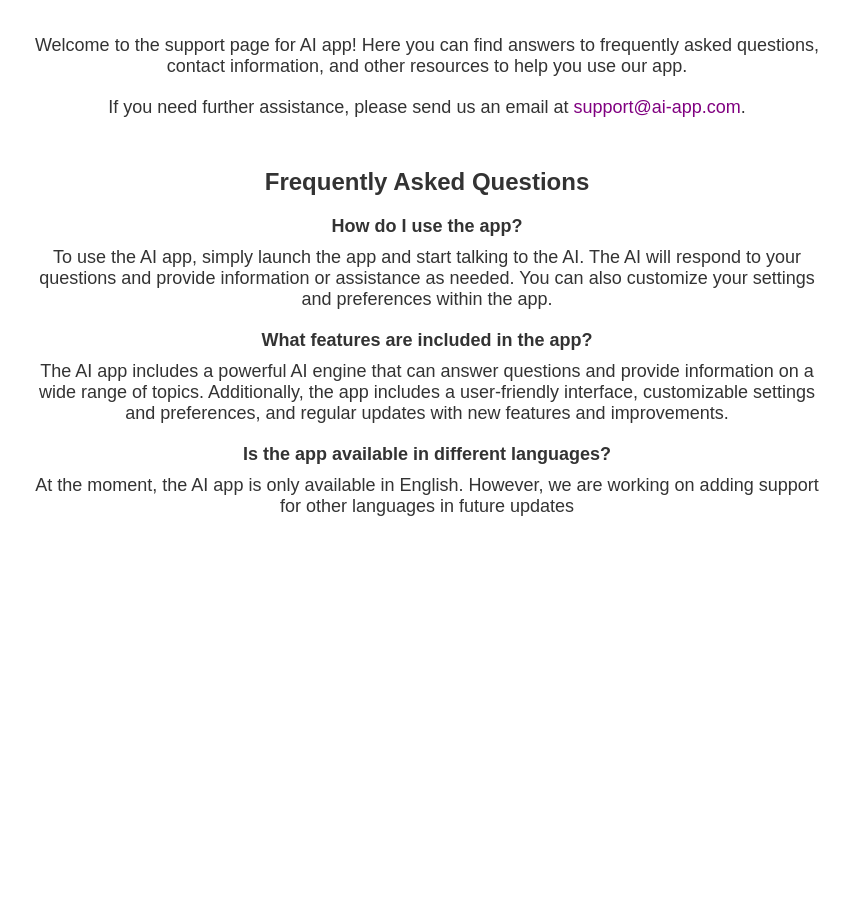
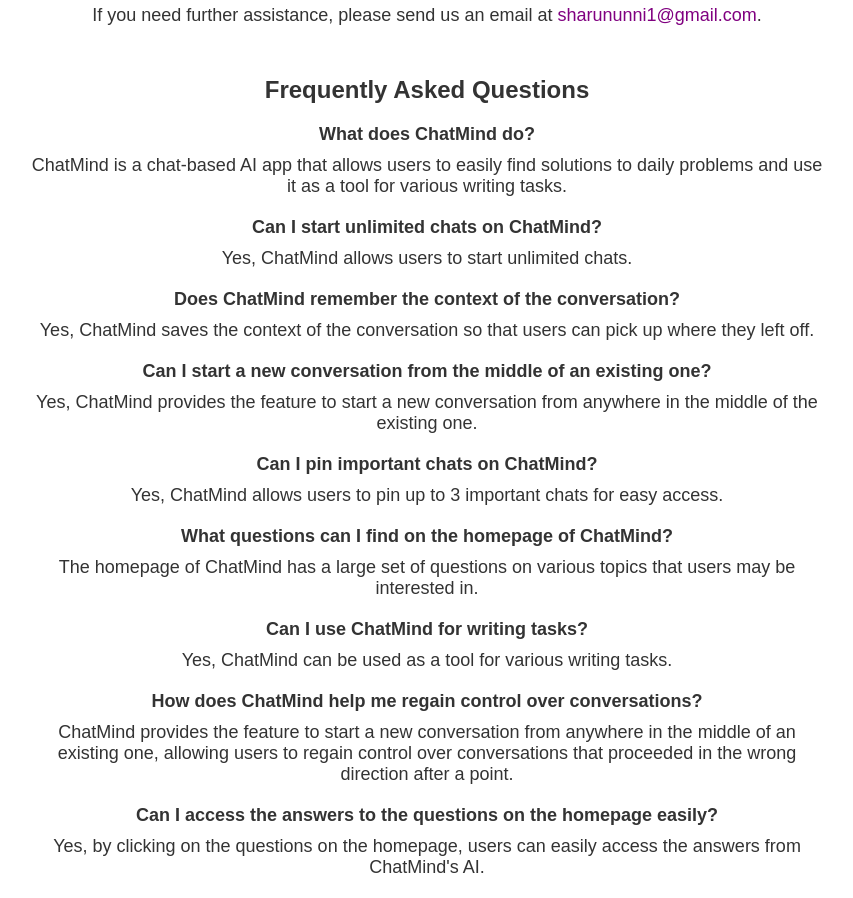
Before and after one commit to sharun19/sharun19.github.io, a plain HTML site: page index.html in a window 1280 px wide. Shown: the part 199-1097 px from the top of the page, without its empty margins (213-1066 px from the left). Before the commit the page ends 800 px from the top, so only its background shows below. Drawn offline with Linux system fonts and the light colour scheme.

Commit message:
Support for chat mind

```diff
--- a/index.html
+++ b/index.html
@@ -64,29 +64,55 @@
 </head>
 <body>
   <header>
-    <h1>Support for Pocket Genie</h1>
+    <h1>Support for Chat Mind</h1>
   </header>
   <main>
     <div class="container">
-      <h1>Support Page for AI app</h1>
       <div class="info">
-        <p>Welcome to the support page for AI app! Here you can find answers to frequently asked questions, contact information, and other resources to help you use our app.</p>
-        <p>If you need further assistance, please send us an email at <a href="mailto:support@ai-app.com">support@ai-app.com</a>.</p>
+        <p>Welcome to the support page for Chat Mind! Here you can find answers to frequently asked questions, contact information, and other resources to help you use our app.</p>
+        <p>If you need further assistance, please send us an email at <a href="mailto:sharununni1@gmail.com">sharununni1@gmail.com</a>.</p>
       </div>
 
       <h2>Frequently Asked Questions</h2>
       <ul>
+
+
         <li>
-          <div class="faq-question">How do I use the app?</div>
-          <div class="faq-answer">To use the AI app, simply launch the app and start talking to the AI. The AI will respond to your questions and provide information or assistance as needed. You can also customize your settings and preferences within the app.</div>
+          <div class="faq-question">What does ChatMind do?</div>
+          <div class="faq-answer">ChatMind is a chat-based AI app that allows users to easily find solutions to daily problems and use it as a tool for various writing tasks.</div>
         </li>
         <li>
-          <div class="faq-question">What features are included in the app?</div>
-          <div class="faq-answer">The AI app includes a powerful AI engine that can answer questions and provide information on a wide range of topics. Additionally, the app includes a user-friendly interface, customizable settings and preferences, and regular updates with new features and improvements.</div>
+          <div class="faq-question">Can I start unlimited chats on ChatMind?</div>
+          <div class="faq-answer">Yes, ChatMind allows users to start unlimited chats.</div>
         </li>
         <li>
-          <div class="faq-question">Is the app available in different languages?</div>
-          <div class="faq-answer">At the moment, the AI app is only available in English. However, we are working on adding support for other languages in future updates
+          <div class="faq-question">Does ChatMind remember the context of the conversation?</div>
+          <div class="faq-answer">Yes, ChatMind saves the context of the conversation so that users can pick up where they left off.</div>
+        </li>
+        <li>
+          <div class="faq-question">Can I start a new conversation from the middle of an existing one?</div>
+          <div class="faq-answer">Yes, ChatMind provides the feature to start a new conversation from anywhere in the middle of the existing one.</div>
+        </li>
+        <li>
+          <div class="faq-question">Can I pin important chats on ChatMind?</div>
+          <div class="faq-answer">Yes, ChatMind allows users to pin up to 3 important chats for easy access.</div>
+        </li>
+        <li>
+          <div class="faq-question">What questions can I find on the homepage of ChatMind?</div>
+          <div class="faq-answer">The homepage of ChatMind has a large set of questions on various topics that users may be interested in.</div>
+        </li>
+        <li>
+          <div class="faq-question">Can I use ChatMind for writing tasks?</div>
+          <div class="faq-answer">Yes, ChatMind can be used as a tool for various writing tasks.</div>
+        </li>
+        <li>
+          <div class="faq-question">How does ChatMind help me regain control over conversations?</div>
+          <div class="faq-answer">ChatMind provides the feature to start a new conversation from anywhere in the middle of an existing one, allowing users to regain control over conversations that proceeded in the wrong direction after a point.</div>
+        </li>
+        <li>
+          <div class="faq-question">Can I access the answers to the questions on the homepage easily?</div>
+          <div class="faq-answer">Yes, by clicking on the questions on the homepage, users can easily access the answers from ChatMind's AI.</div>
+        </li>
       </div>
 
   </main>
```
